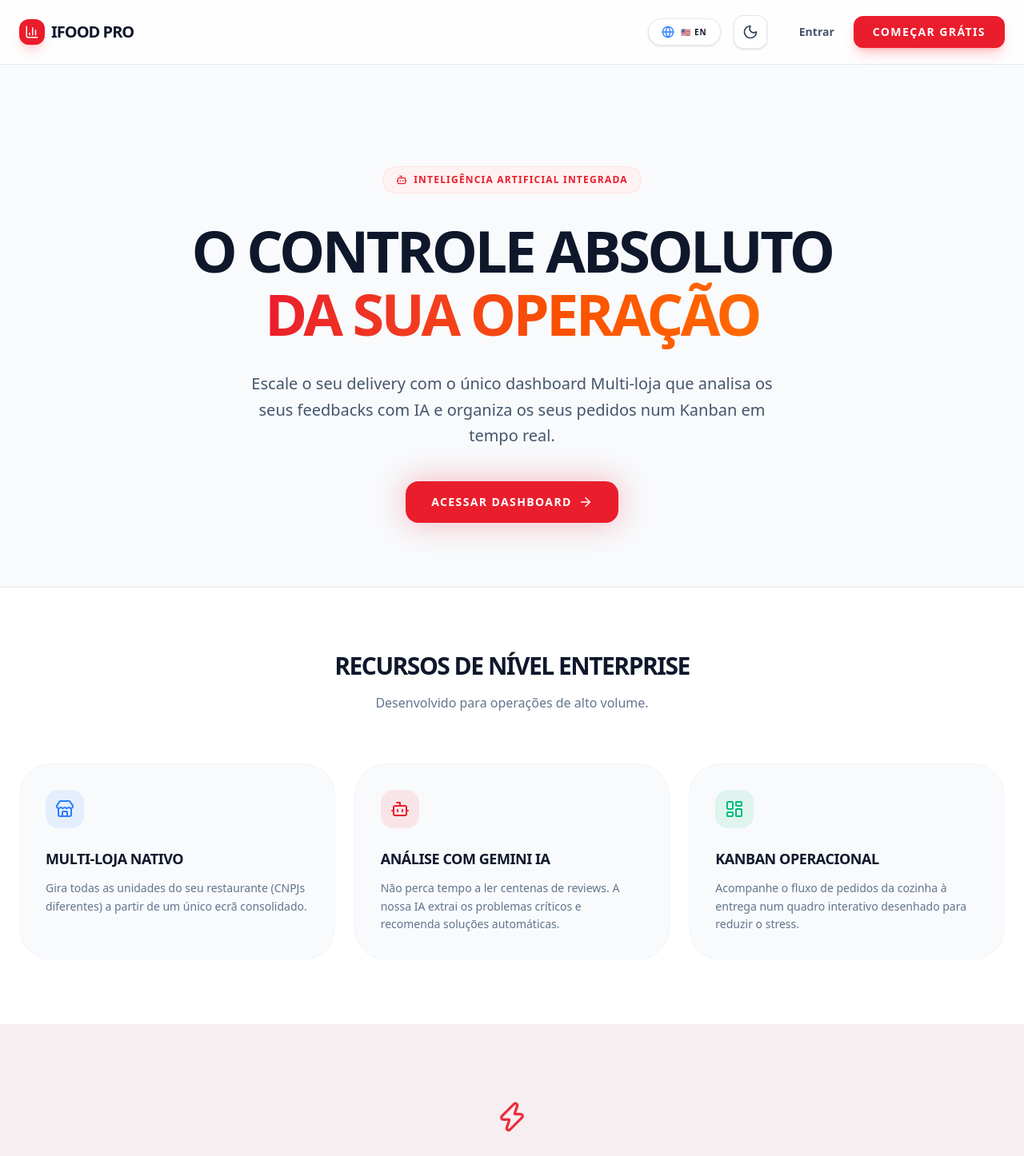
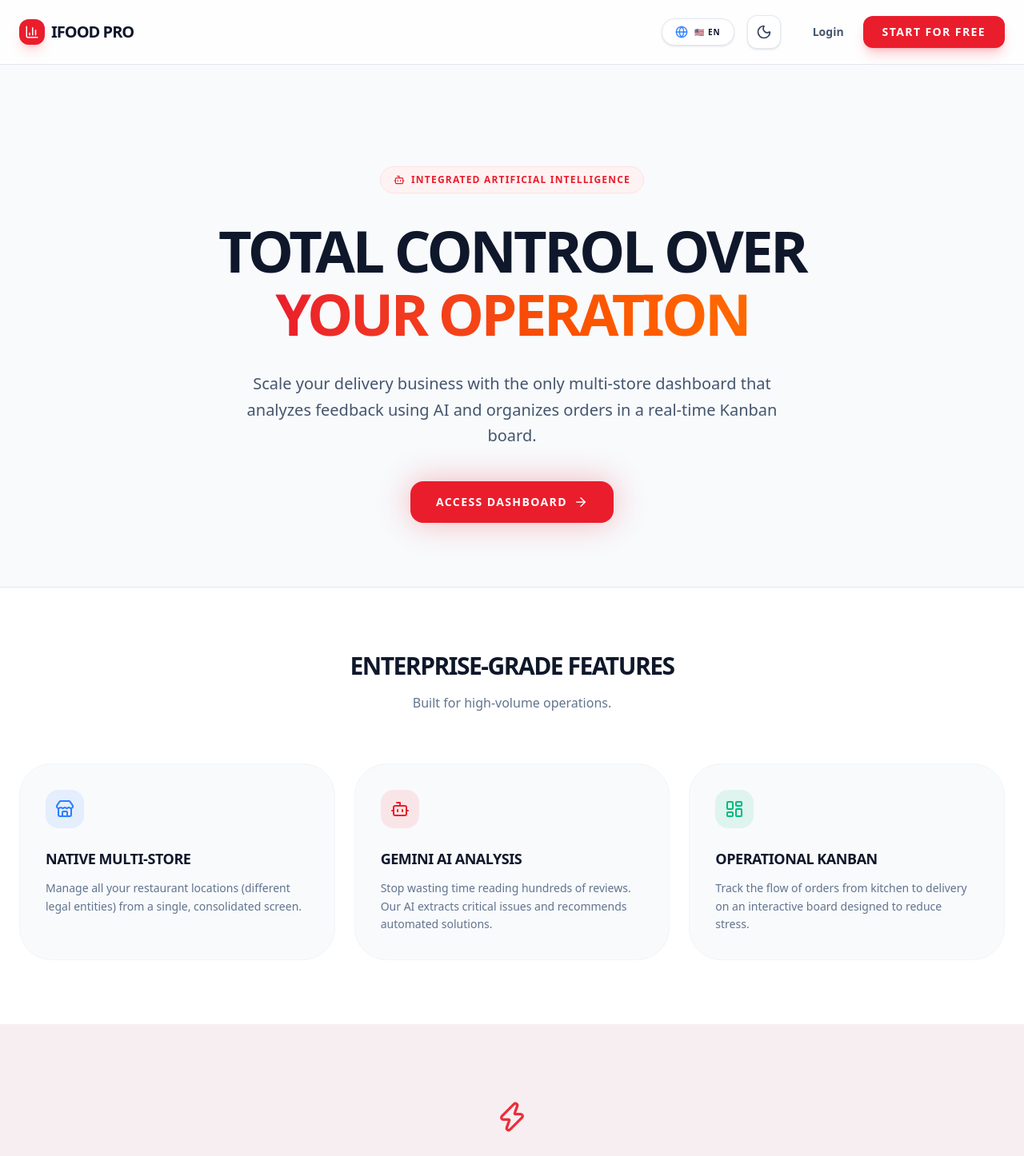
Before and after one commit to yunkbaza/IfoodDashboard-Rework, a Next.js app in the folder frontend/: page / in a window 1280 px wide. Shown: the top 1446 px of the page at 80% size. Built offline with nearby package versions, Linux system fonts and the light colour scheme.

Commit message:
Corrigindo a nova Landing Page

```diff
--- a/frontend/app/page.tsx
+++ b/frontend/app/page.tsx
@@ -1,9 +1,15 @@
+"use client"; // Necessário porque estamos a usar um Context (useLanguage)
+
 import Link from "next/link";
 import { ArrowRight, BarChart3, Bot, LayoutDashboard, Store, Zap } from "lucide-react";
+// ✅ CORREÇÃO: Usando '../' para subir um nível e aceder à pasta raiz onde estão components/ e contexts/
 import ThemeToggle from "../components/ThemeToggle";
 import LanguageToggle from "../components/LanguageToggle";
+import { useLanguage } from "../contexts/LanguageContext";
 
 export default function LandingPage() {
+  const { t } = useLanguage();
+
   return (
     <div className="min-h-screen bg-slate-50 dark:bg-[#0A0A0B] text-slate-900 dark:text-white transition-colors duration-500 font-sans selection:bg-[#EA1D2C] selection:text-white">
 
@@ -23,10 +29,10 @@ export default function LandingPage() {
               <ThemeToggle />
             </div>
             <Link href="/login" className="text-sm font-bold text-slate-600 dark:text-slate-300 hover:text-[#EA1D2C] transition-colors">
-              Entrar
+              {t.landing.nav.login}
             </Link>
             <Link href="/login" className="bg-[#EA1D2C] hover:bg-red-700 text-white px-6 py-2.5 rounded-xl text-sm font-black uppercase tracking-widest transition-all hover:scale-105 shadow-lg shadow-red-500/25">
-              Começar Grátis
+              {t.landing.nav.startFree}
             </Link>
           </div>
         </div>
@@ -36,23 +42,24 @@ export default function LandingPage() {
       <main className="pt-32 pb-20 px-6">
         <div className="max-w-7xl mx-auto text-center mt-12 md:mt-20">
           <div className="inline-flex items-center gap-2 px-4 py-2 rounded-full bg-red-50 dark:bg-red-500/10 text-[#EA1D2C] text-xs font-black uppercase tracking-widest mb-8 border border-red-100 dark:border-red-500/20">
-            <Bot size={14} /> Inteligência Artificial Integrada
+            <Bot size={14} /> {t.landing.hero.aiTag}
           </div>
 
           <h1 className="text-5xl md:text-7xl font-black uppercase tracking-tighter leading-[1.1] mb-8">
-            O Controle Absoluto <br />
-            <span className="text-transparent bg-clip-text bg-gradient-to-r from-[#EA1D2C] to-orange-500">
-              Da Sua Operação
+            {t.landing.hero.titlePart1} <br />
+            {/* ✅ CORREÇÃO: bg-linear-to-r atualizado de acordo com a recomendação do Tailwind */}
+            <span className="text-transparent bg-clip-text bg-linear-to-r from-[#EA1D2C] to-orange-500">
+              {t.landing.hero.titlePart2}
             </span>
           </h1>
 
           <p className="text-lg md:text-xl text-slate-600 dark:text-slate-400 max-w-2xl mx-auto mb-10 font-medium leading-relaxed">
-            Escale o seu delivery com o único dashboard Multi-loja que analisa os seus feedbacks com IA e organiza os seus pedidos num Kanban em tempo real.
+            {t.landing.hero.description}
           </p>
 
           <div className="flex flex-col sm:flex-row items-center justify-center gap-4">
             <Link href="/dashboard" className="w-full sm:w-auto bg-[#EA1D2C] text-white px-8 py-4 rounded-2xl text-sm font-black uppercase tracking-widest hover:scale-105 active:scale-95 transition-all shadow-[0_0_40px_rgba(234,29,44,0.3)] flex items-center justify-center gap-2 group">
-              Acessar Dashboard
+              {t.landing.hero.button}
               <ArrowRight size={18} className="group-hover:translate-x-1 transition-transform" />
             </Link>
           </div>
@@ -63,8 +70,8 @@ export default function LandingPage() {
       <section className="py-20 px-6 bg-white dark:bg-[#111113] border-t border-slate-200 dark:border-white/5">
         <div className="max-w-7xl mx-auto">
           <div className="text-center mb-16">
-            <h2 className="text-3xl font-black uppercase tracking-tighter mb-4">Recursos de Nível Enterprise</h2>
-            <p className="text-slate-500">Desenvolvido para operações de alto volume.</p>
+            <h2 className="text-3xl font-black uppercase tracking-tighter mb-4">{t.landing.features.title}</h2>
+            <p className="text-slate-500">{t.landing.features.subtitle}</p>
           </div>
 
           <div className="grid grid-cols-1 md:grid-cols-3 gap-6">
@@ -73,9 +80,9 @@ export default function LandingPage() {
               <div className="w-12 h-12 bg-blue-500/10 text-blue-500 rounded-2xl flex items-center justify-center mb-6">
                 <Store size={24} />
               </div>
-              <h3 className="text-lg font-black uppercase tracking-tight mb-3">Multi-loja Nativo</h3>
+              <h3 className="text-lg font-black uppercase tracking-tight mb-3">{t.landing.features.multiStore.title}</h3>
               <p className="text-sm text-slate-500 dark:text-slate-400 leading-relaxed">
-                Gira todas as unidades do seu restaurante (CNPJs diferentes) a partir de um único ecrã consolidado.
+                {t.landing.features.multiStore.desc}
               </p>
             </div>
 
@@ -84,9 +91,9 @@ export default function LandingPage() {
               <div className="w-12 h-12 bg-red-500/10 text-[#EA1D2C] rounded-2xl flex items-center justify-center mb-6">
                 <Bot size={24} />
               </div>
-              <h3 className="text-lg font-black uppercase tracking-tight mb-3">Análise com Gemini IA</h3>
+              <h3 className="text-lg font-black uppercase tracking-tight mb-3">{t.landing.features.ai.title}</h3>
               <p className="text-sm text-slate-500 dark:text-slate-400 leading-relaxed">
-                Não perca tempo a ler centenas de reviews. A nossa IA extrai os problemas críticos e recomenda soluções automáticas.
+                {t.landing.features.ai.desc}
               </p>
             </div>
 
@@ -95,9 +102,9 @@ export default function LandingPage() {
               <div className="w-12 h-12 bg-emerald-500/10 text-emerald-500 rounded-2xl flex items-center justify-center mb-6">
                 <LayoutDashboard size={24} />
               </div>
-              <h3 className="text-lg font-black uppercase tracking-tight mb-3">Kanban Operacional</h3>
+              <h3 className="text-lg font-black uppercase tracking-tight mb-3">{t.landing.features.kanban.title}</h3>
               <p className="text-sm text-slate-500 dark:text-slate-400 leading-relaxed">
-                Acompanhe o fluxo de pedidos da cozinha à entrega num quadro interativo desenhado para reduzir o stress.
+                {t.landing.features.kanban.desc}
               </p>
             </div>
           </div>
@@ -109,9 +116,9 @@ export default function LandingPage() {
         <div className="absolute inset-0 bg-[#EA1D2C]/5 dark:bg-[#EA1D2C]/10"></div>
         <div className="relative max-w-3xl mx-auto flex flex-col items-center">
           <Zap size={40} className="text-[#EA1D2C] mb-6 animate-pulse" />
-          <h2 className="text-4xl font-black uppercase tracking-tighter mb-6">Pronto para dominar o seu mercado?</h2>
+          <h2 className="text-4xl font-black uppercase tracking-tighter mb-6">{t.landing.footer.title}</h2>
           <Link href="/login" className="bg-slate-900 dark:bg-white text-white dark:text-slate-900 px-10 py-5 rounded-2xl text-xs font-black uppercase tracking-[0.2em] hover:scale-105 transition-transform shadow-xl">
-            Criar Conta Gratuita
+            {t.landing.footer.button}
           </Link>
         </div>
       </footer>
--- a/frontend/components/ThemeProvider.tsx
+++ b/frontend/components/ThemeProvider.tsx
@@ -2,6 +2,20 @@
 
 import * as React from "react";
 import { ThemeProvider as NextThemesProvider, type ThemeProviderProps } from "next-themes";
+
+// ✅ Silenciador do "Falso Positivo" no React 19 / Next.js
+if (typeof window !== "undefined" && process.env.NODE_ENV === "development") {
+  const originalError = console.error;
+
+  // Substituímos 'any[]' por 'Parameters<typeof console.error>'
+  // Isso resolve o erro do ESLint mantendo o TypeScript 100% satisfeito e seguro.
+  console.error = (...args: Parameters<typeof console.error>) => {
+    if (typeof args[0] === "string" && args[0].includes("Encountered a script tag")) {
+      return;
+    }
+    originalError.apply(console, args);
+  };
+}
 
 export function ThemeProvider({ children, ...props }: ThemeProviderProps) {
   return (
--- a/frontend/locales/en.ts
+++ b/frontend/locales/en.ts
@@ -130,5 +130,39 @@ export const en = {
     today: "Today",
     last7Days: "7 Days",
     last30Days: "30 Days"
+  },
+  // ✅ Adicionado o bloco da Landing Page
+  landing: {
+    nav: {
+      login: "Login",
+      startFree: "Start for Free"
+    },
+    hero: {
+      aiTag: "Integrated Artificial Intelligence",
+      titlePart1: "Total Control Over",
+      titlePart2: "Your Operation",
+      description: "Scale your delivery business with the only multi-store dashboard that analyzes feedback using AI and organizes orders in a real-time Kanban board.",
+      button: "Access Dashboard"
+    },
+    features: {
+      title: "Enterprise-Grade Features",
+      subtitle: "Built for high-volume operations.",
+      multiStore: {
+        title: "Native Multi-Store",
+        desc: "Manage all your restaurant locations (different legal entities) from a single, consolidated screen."
+      },
+      ai: {
+        title: "Gemini AI Analysis",
+        desc: "Stop wasting time reading hundreds of reviews. Our AI extracts critical issues and recommends automated solutions."
+      },
+      kanban: {
+        title: "Operational Kanban",
+        desc: "Track the flow of orders from kitchen to delivery on an interactive board designed to reduce stress."
+      }
+    },
+    footer: {
+      title: "Ready to dominate your market?",
+      button: "Create Free Account"
+    }
   }
 };
--- a/frontend/locales/pt.ts
+++ b/frontend/locales/pt.ts
@@ -130,5 +130,38 @@ export const pt = {
     today: "Hoje",
     last7Days: "7 Dias",
     last30Days: "30 Dias"
+  },
+  landing: {
+    nav: {
+      login: "Entrar",
+      startFree: "Começar Grátis"
+    },
+    hero: {
+      aiTag: "Inteligência Artificial Integrada",
+      titlePart1: "O Controle Absoluto",
+      titlePart2: "Da Sua Operação",
+      description: "Escale o seu delivery com o único dashboard Multi-loja que analisa os seus feedbacks com IA e organiza os seus pedidos num Kanban em tempo real.",
+      button: "Acessar Dashboard"
+    },
+    features: {
+      title: "Recursos de Nível Enterprise",
+      subtitle: "Desenvolvido para operações de alto volume.",
+      multiStore: {
+        title: "Multi-loja Nativo",
+        desc: "Gira todas as unidades do seu restaurante (CNPJs diferentes) a partir de um único ecrã consolidado."
+      },
+      ai: {
+        title: "Análise com Gemini IA",
+        desc: "Não perca tempo a ler centenas de reviews. A nossa IA extrai os problemas críticos e recomenda soluções automáticas."
+      },
+      kanban: {
+        title: "Kanban Operacional",
+        desc: "Acompanhe o fluxo de pedidos da cozinha à entrega num quadro interativo desenhado para reduzir o stress."
+      }
+    },
+    footer: {
+      title: "Pronto para dominar o seu mercado?",
+      button: "Criar Conta Gratuita"
+    }
   }
 };
--- a/frontend/services/api.ts
+++ b/frontend/services/api.ts
@@ -1,4 +1,4 @@
-const API_URL = process.env.NEXT_PUBLIC_API_URL || "http://127.0.0.1:8000/api";
+const API_URL = process.env.NEXT_PUBLIC_API_URL || "http://localhost:8000/api";
 
 // ==========================================
 // 🛡️ INTERFACES DE DADOS (TIPAGEM ESTRITA)
```
Also changed, not shown: frontend/app/login/page.tsx (+73 -28 lines), frontend/components/LanguageToggle.tsx (+18 -0 lines), frontend/components/PagamentosChart.tsx (+14 -10 lines), frontend/components/TopProducts.tsx (+10 -12 lines), 1 other file (tests, documents, lock files or other folders).
